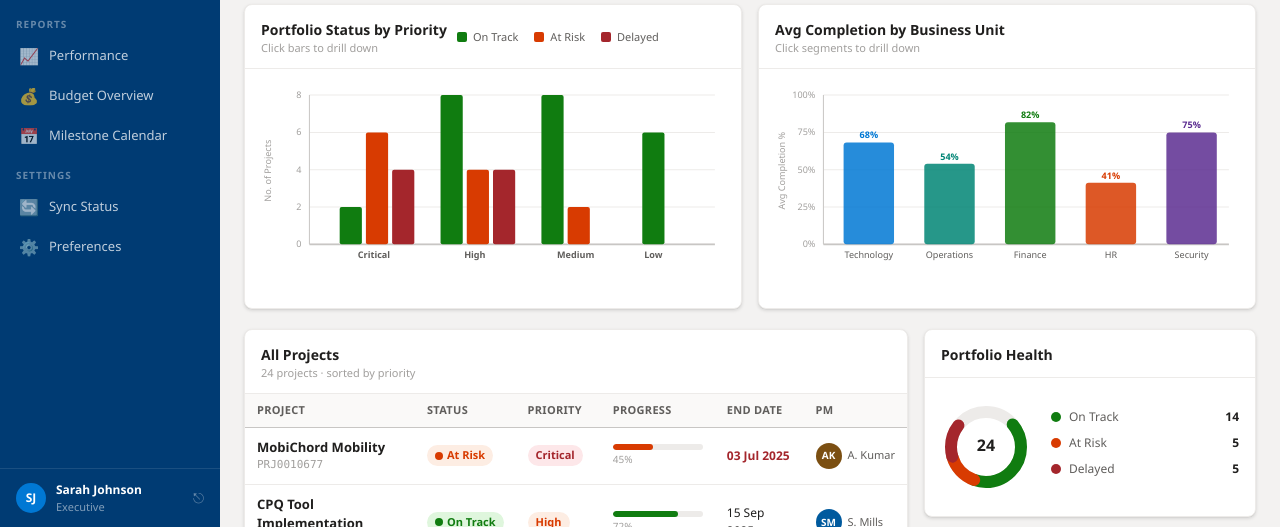
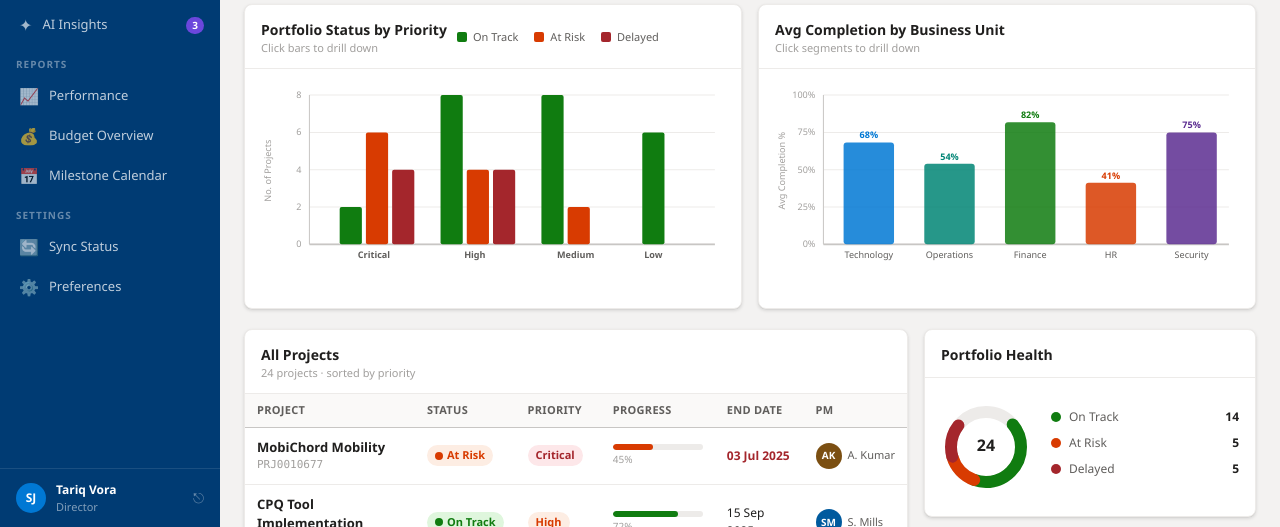
Before and after one commit to thiszpj/CHOP-SNOW_DASHBOARD, a plain HTML site: page mockup/executive-dashboard.html in a window 1280 px wide. Shown: the part 273-800 px from the top of the page. Drawn offline with Linux system fonts and the light colour scheme; a web font is replaced by a local one.

Commit message:
Moved AI insights to Executive dashboard

```diff
--- a/mockup/executive-dashboard.html
+++ b/mockup/executive-dashboard.html
@@ -294,6 +294,7 @@ body{font-family:var(--font);background:var(--bg);color:var(--text);font-size:14
         <div class="ni"><span class="ico">⚠️</span>At Risk<span class="nb">5</span></div>
         <div class="sg">Intelligence</div>
         <div class="ni" onclick="window.location.href='ai-insights-executive.html'"><span class="ico">◆</span>Portfolio AI Agent<span class="nb" style="background:#003B73">4</span></div>
+        <div class="ni" onclick="window.location.href='ai-insights.html'"><span class="ico">✦</span>AI Insights<span class="nb" style="background:#6B47DC">3</span></div>
         <div class="sg">Reports</div>
         <div class="ni"><span class="ico">📈</span>Performance</div>
         <div class="ni"><span class="ico">💰</span>Budget Overview</div>
@@ -304,7 +305,7 @@ body{font-family:var(--font);background:var(--bg);color:var(--text);font-size:14
       </div>
       <div class="sb-user">
         <div class="uav">SJ</div>
-        <div style="flex:1;min-width:0"><div class="un">Sarah Johnson</div><div class="ur">Executive</div></div>
+        <div style="flex:1;min-width:0"><div class="un">Tariq Vora</div><div class="ur">Director</div></div>
         <div class="so" onclick="signOut()">⎋</div>
       </div>
     </nav>
```
Also changed, not shown: mockup/ai-insights-executive.html (+1 -1 lines).
